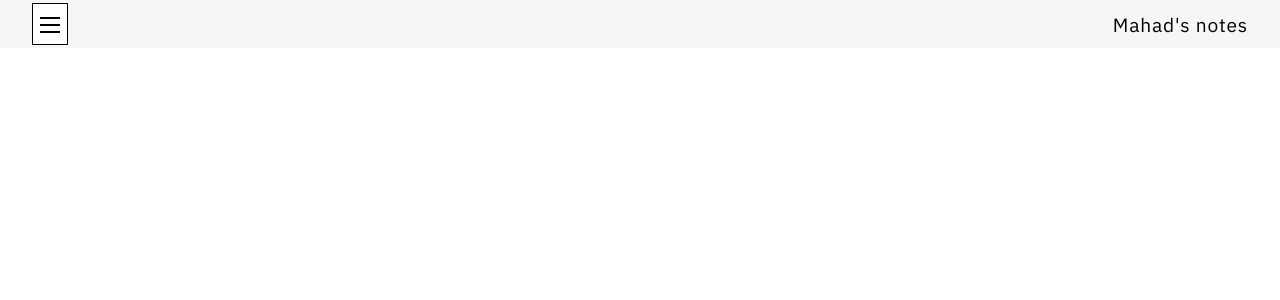
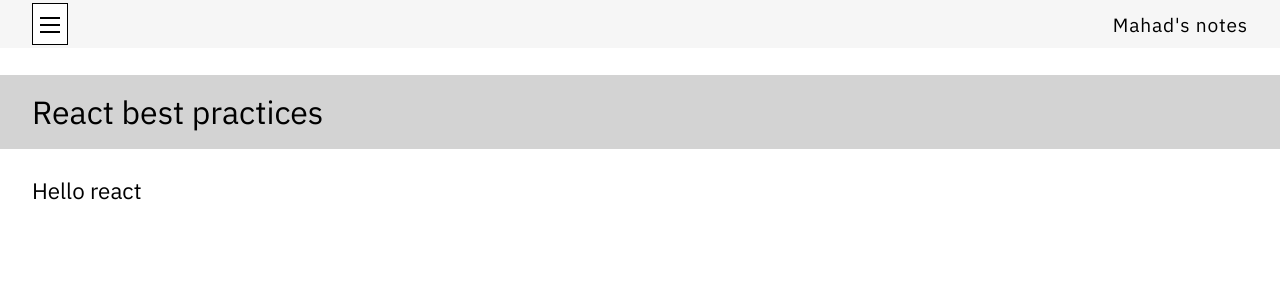
Before and after one commit to Elir-Mahad/notes, a Next.js app: page /react-best-practices in a window 1280 px wide. Shown: the top 300 px of the page. Built offline with nearby package versions, Linux system fonts and the light colour scheme.

Commit message:
enhance(reactbp): add ttls and commented out resources component

```diff
--- a/pages/react-best-practices.js
+++ b/pages/react-best-practices.js
@@ -20,6 +20,20 @@ function ReactBp() {
           rel="stylesheet"
         />
       </Head>
+      <PostTitle className={style.weight100}>React best practices</PostTitle>
+      <BlogBody>
+        <Sentence>Hello react</Sentence>
+      </BlogBody>
+      {/* <Resources
+        //
+        topic=""
+        firstResTitle=""
+        firstLink=""
+        secondResTitle=""
+        secondLink=""
+        thirdResTitle=""
+        thirdLink=""
+      /> */}
     </div>
   );
 }
```
